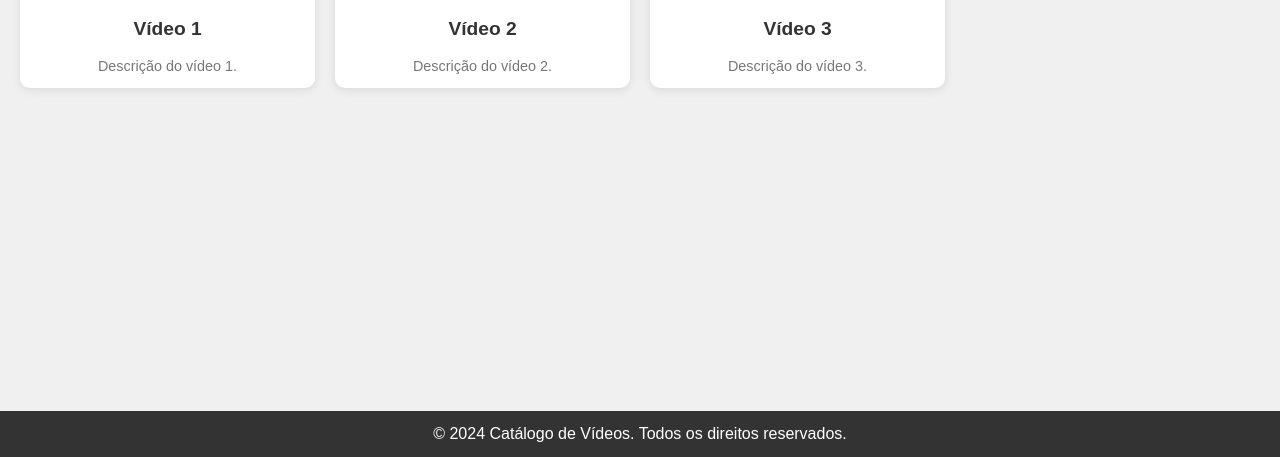
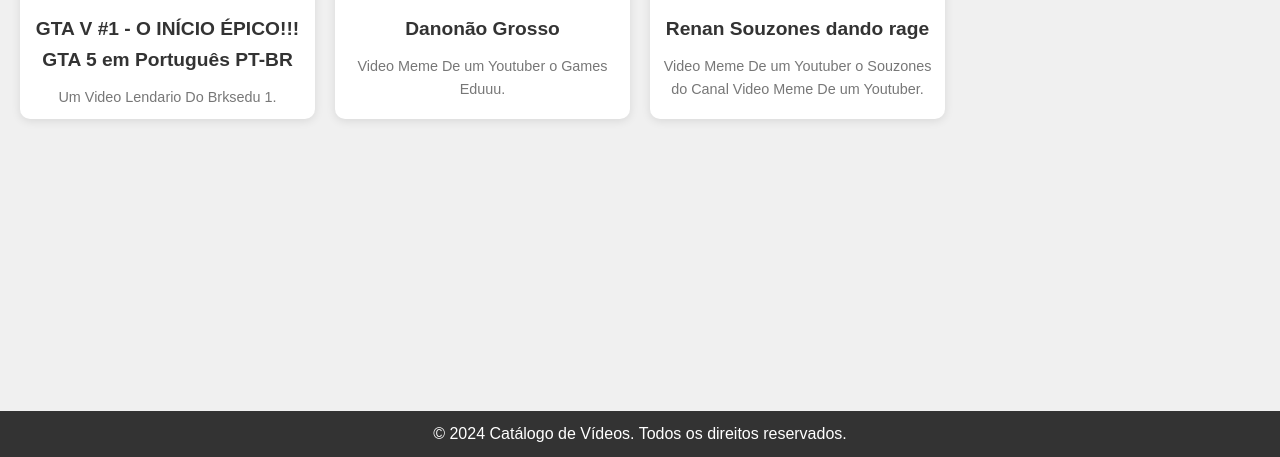
Before and after one commit to MH9595/meu-site, a plain HTML site: page index.html in a window 1280 px wide. Shown: the part 343-800 px from the top of the page. Drawn offline with Linux system fonts and the light colour scheme.

Commit message:
Update index.html

```diff
--- a/index.html
+++ b/index.html
@@ -16,22 +16,22 @@
         <!-- Vídeo 1 -->
         <div class="video-item">
             <iframe src="https://www.youtube.com/embed/I6-Ar6J_5bg" frameborder="0" allow="accelerometer; autoplay; encrypted-media; gyroscope; picture-in-picture" allowfullscreen></iframe>
-            <h2>Vídeo 1</h2>
-            <p>Descrição do vídeo 1.</p>
+            <h2>GTA V #1 - O INÍCIO ÉPICO!!! GTA 5 em Português PT-BR</h2>
+            <p>Um Video Lendario Do Brksedu 1.</p>
         </div>
 
         <!-- Vídeo 2 -->
         <div class="video-item">
             <iframe src="https://www.youtube.com/embed/aa6RZ73jLF8" frameborder="0" allow="accelerometer; autoplay; encrypted-media; gyroscope; picture-in-picture" allowfullscreen></iframe>
-            <h2>Vídeo 2</h2>
-            <p>Descrição do vídeo 2.</p>
+            <h2>Danonão Grosso</h2>
+            <p>Video Meme De um Youtuber o Games Eduuu.</p>
         </div>
 
         <!-- Vídeo 3 -->
         <div class="video-item">
             <iframe src="https://www.youtube.com/embed/dIb61Mwp0Yc" frameborder="0" allow="accelerometer; autoplay; encrypted-media; gyroscope; picture-in-picture" allowfullscreen></iframe>
-            <h2>Vídeo 3</h2>
-            <p>Descrição do vídeo 3.</p>
+            <h2>Renan Souzones dando rage</h2>
+            <p>Video Meme De um Youtuber o Souzones do Canal Video Meme De um Youtuber.</p>
         </div>
 
         <!-- Adicione mais vídeos aqui -->
```
